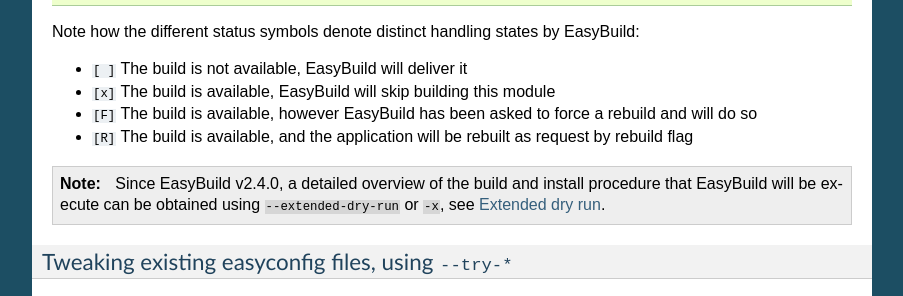
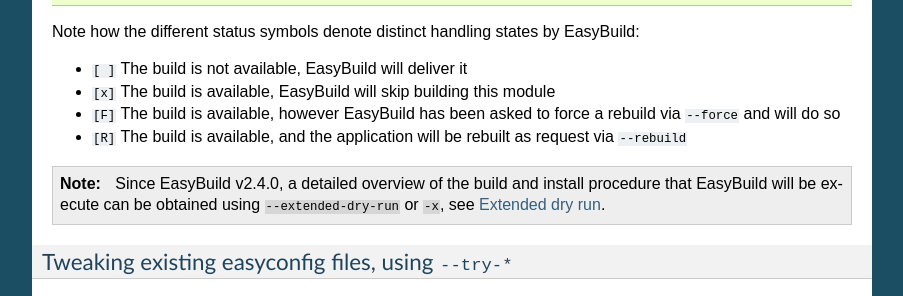
Before and after one commit to easybuilders/easybuild, a Sphinx documentation site: the page built from docs/Using_the_EasyBuild_command_line.rst, in a window 1280 px wide and 900 px high, scrolled down 9826 px. Shown: the part 155-451 px from the top of the window, without its empty margins (198-1101 px from the left). Built offline with Sphinx 7.4.7, drawn with Linux system fonts in a browser that asks for light colours.

Commit message:
Minor change to dry run documentation

```diff
--- a/docs/Using_the_EasyBuild_command_line.rst
+++ b/docs/Using_the_EasyBuild_command_line.rst
@@ -544,8 +544,8 @@
 
 * ``[ ]`` The build is not available, EasyBuild will deliver it
 * ``[x]`` The build is available, EasyBuild will skip building this module
-* ``[F]`` The build is available, however EasyBuild has been asked to force a rebuild and will do so
-* ``[R]`` The build is available, and the application will be rebuilt as request by rebuild flag
+* ``[F]`` The build is available, however EasyBuild has been asked to force a rebuild via ``--force`` and will do so
+* ``[R]`` The build is available, and the application will be rebuilt as request via ``--rebuild``
 
 
 .. note:: Since EasyBuild v2.4.0, a detailed overview of the build and install procedure that EasyBuild
```
